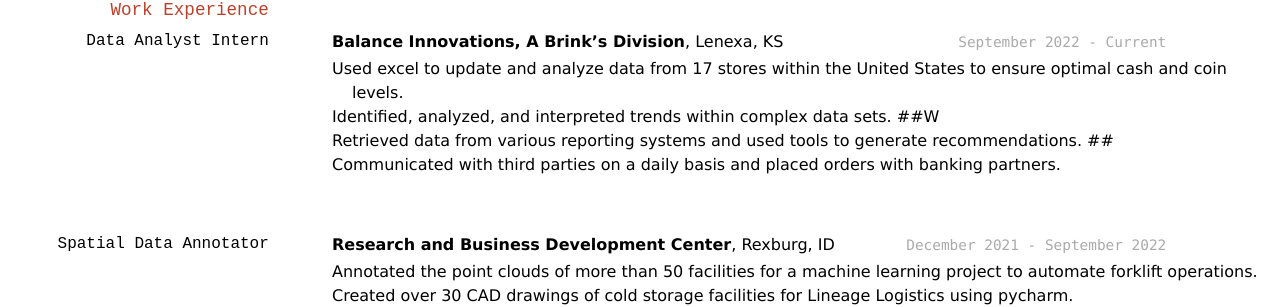
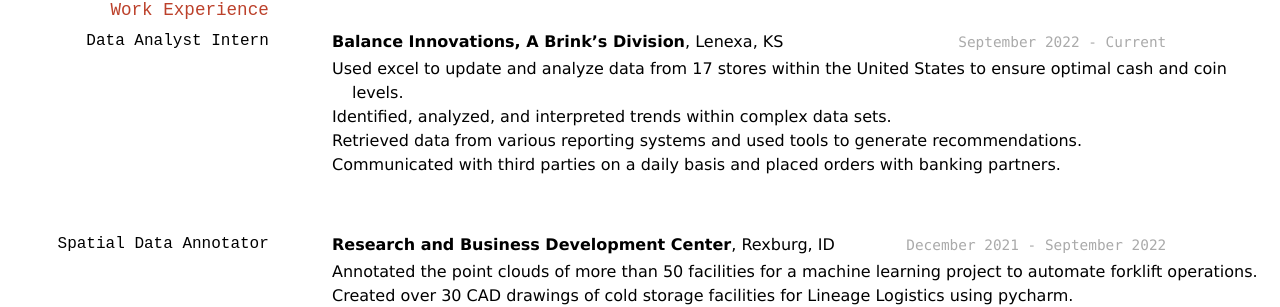
Before and after one commit to byuids-resumes/Alfaro_Resume, a Jekyll site: the page built from docs/index.md, in a window 1280 px wide. Shown: the part 335-642 px from the top of the page. Built offline with Jekyll 4.4.1, drawn with Linux system fonts in a browser that asks for light colours.

Commit message:
update final version
take out extra characters

```diff
--- a/docs/index.md
+++ b/docs/index.md
@@ -29,8 +29,8 @@
 __Balance Innovations, A Brink's Division__, Lenexa, KS
 
 - Used excel to update and analyze data from 17 stores within the United States to ensure optimal cash and coin levels.
-- Identified, analyzed, and interpreted trends within complex data sets. ##W
-- Retrieved data from various reporting systems and used tools to generate recommendations. ##
+- Identified, analyzed, and interpreted trends within complex data sets.
+- Retrieved data from various reporting systems and used tools to generate recommendations.
 - Communicated with third parties on a daily basis and placed orders with banking partners.
 
 
```
